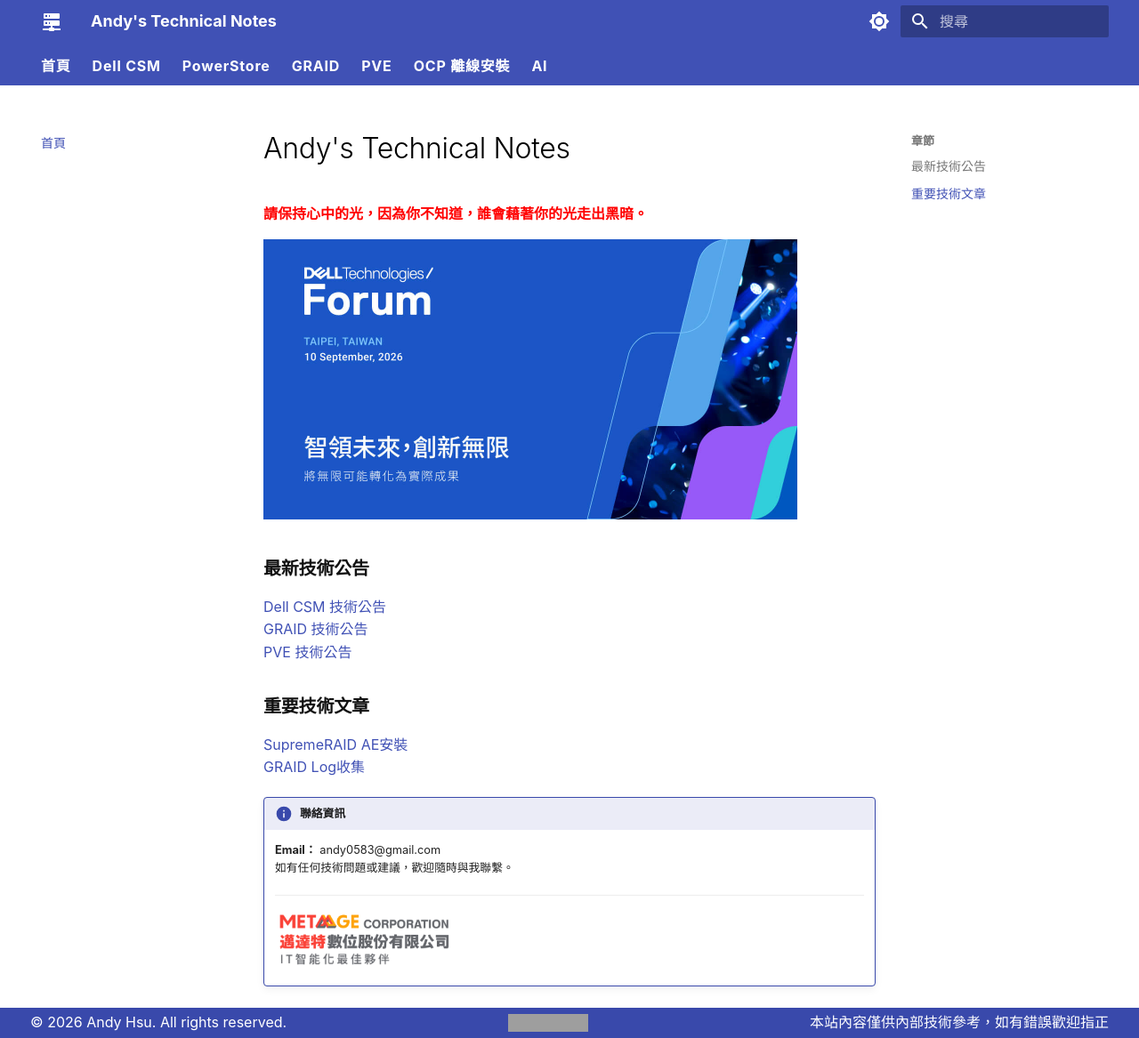
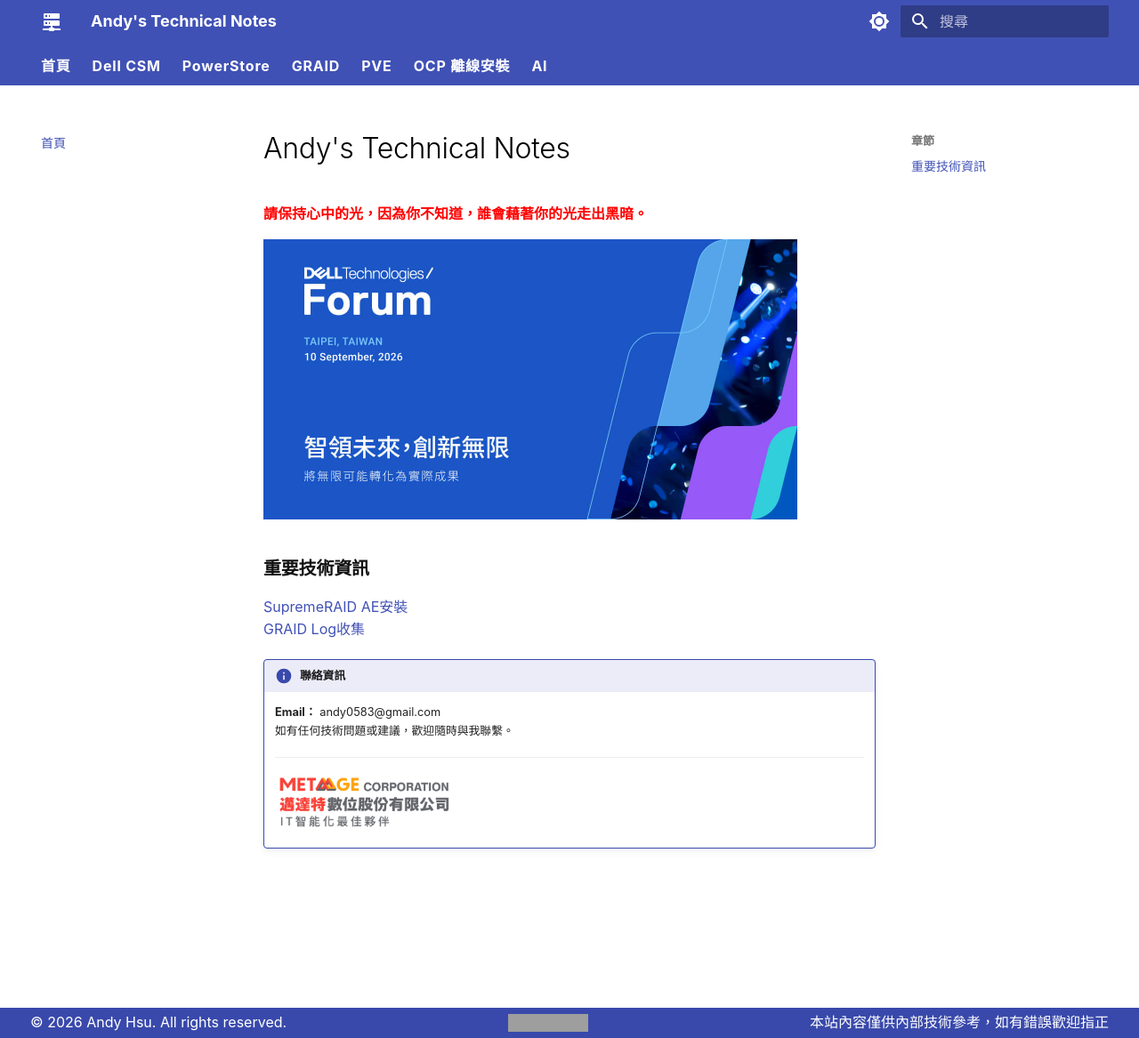
Before and after one commit to Andy0583/Metaage, an MkDocs documentation site: the page built from docs/index.md, in a window 1280 px wide and 1167 px high. Shown: the whole window at 89% size. Built offline with MkDocs 1.6.1 and Material for MkDocs 9.7.7, drawn with Linux system fonts in a browser that asks for light colours; grey boxes are pictures that could not be loaded.

Commit message:
Revise technical announcement section in index.md
Updated section titles and links for technical announcements.

```diff
--- a/docs/index.md
+++ b/docs/index.md
@@ -5,12 +5,7 @@
   <img src="images/002.jpg" width="600">
 </a>
 
-### **最新技術公告**
-[Dell CSM 技術公告](csm/csm.md)<br>
-[GRAID 技術公告](graid/graid.md)<br>
-[PVE 技術公告](pve/pve.md)
-
-### **重要技術文章**
+### **重要技術資訊**
 [SupremeRAID AE安裝](graid/aeinstall.md)<br>
 [GRAID Log收集](graid/collection.md)
 
```
